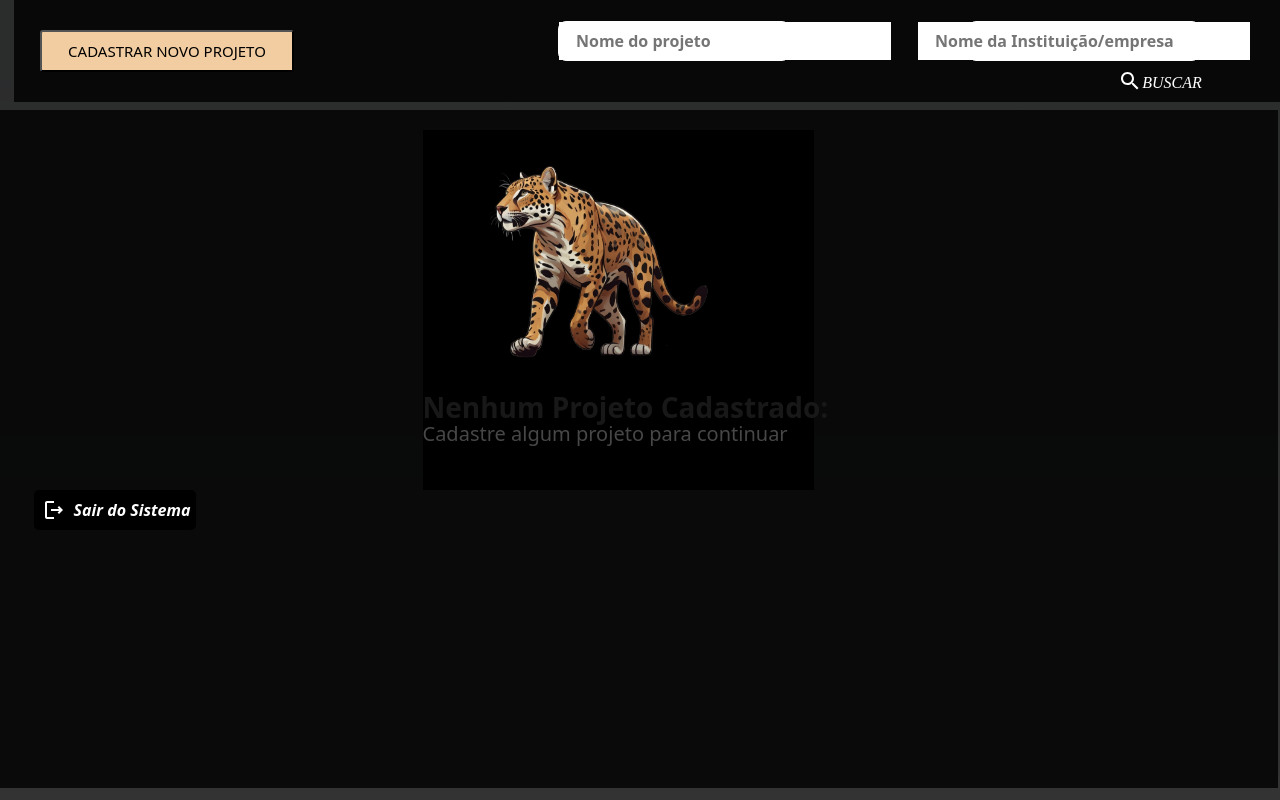
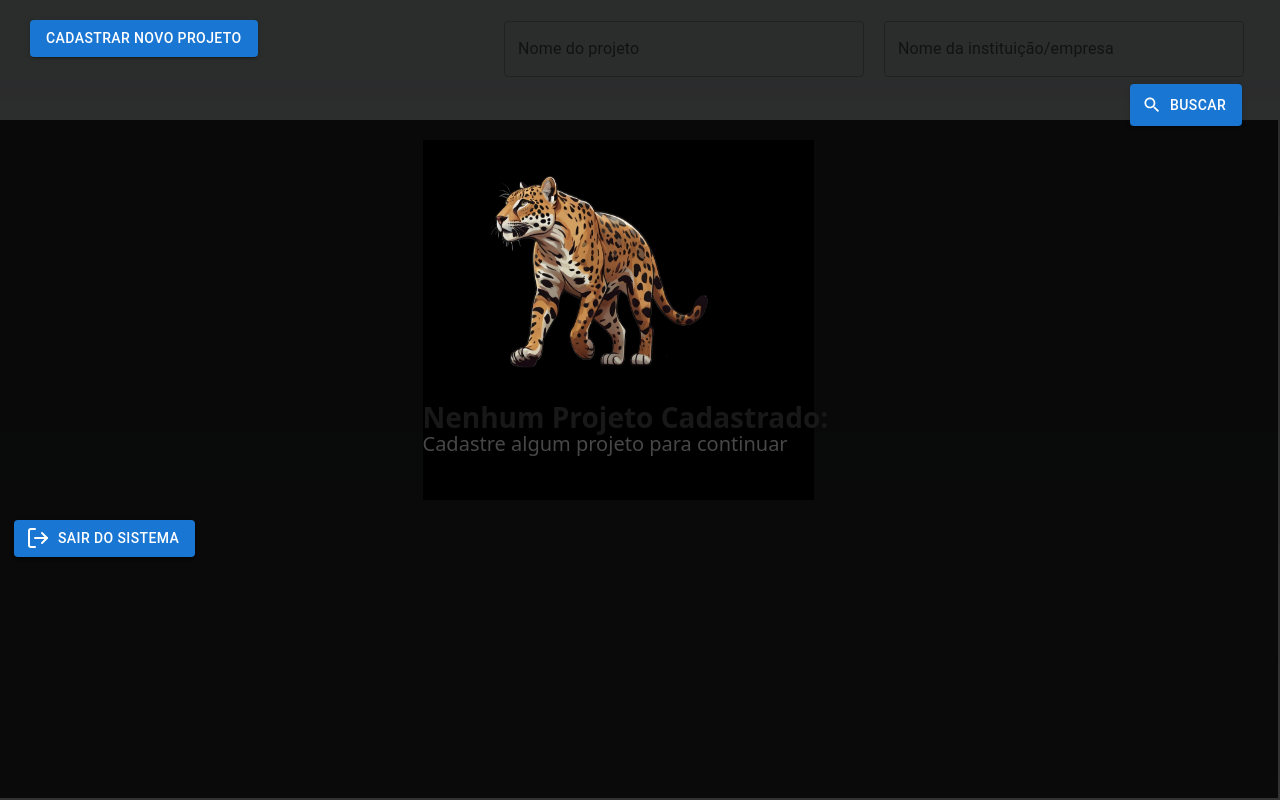
Before and after one commit to luizctb/next-prototype-selecao, a Next.js app: page / in a window 1280 px wide. Built offline with nearby package versions, Linux system fonts and the light colour scheme.

Commit message:
feat: atualização da navbar com material ui

```diff
--- a/src/app/search/page.tsx
+++ b/src/app/search/page.tsx
@@ -1,13 +1,11 @@
 "use client";
 
 import { CardRegistration } from '@/components/cards/CardRegistration';
-import { Navbar } from '@/components/navbar/Navbar';
 import Link from 'next/link';
 import { information } from '../FakeDatas/FakeRegistration';
 import { PageContainer, HomeBody } from './layout';
-import { ButtonExit } from '@/components/buttons/ButtonsLayout';
 import Image from 'next/image';
-import LogoutOutlinedIcon from '@mui/icons-material/LogoutOutlined';
+import Navbar from '@/components/navbar/Navbar';
 
 
 const SearchService: React.FC = () => {
@@ -22,16 +20,7 @@ const SearchService: React.FC = () => {
             />
           ))}
         </HomeBody>
-          <ButtonExit>
-            <Link href="/dashboard?page=searchResult" passHref>
-              <i className='link-content'>
-                <div className='icon'>
-                  <LogoutOutlinedIcon />
-                </div>
-                Sair do Sistema
-              </i>
-            </Link>
-          </ButtonExit>
+
       </Navbar>
     </PageContainer>
   );
--- a/src/app/searchResult/page.tsx
+++ b/src/app/searchResult/page.tsx
@@ -1,13 +1,13 @@
 "use client";
 
 import { CardNewProject } from '@/components/cards/CardNewProject';
-import { Navbar } from '@/components/navbar/Navbar';
 import Link from 'next/link';
 import { information02 } from '../FakeDatas/FakeNewProject';
 import { PageContainer, HomeBody } from './layout';
 import React from 'react';
 import { ButtonExit } from '@/components/buttons/ButtonsLayout';
 import LogoutOutlinedIcon from '@mui/icons-material/LogoutOutlined';
+import Navbar from '@/components/navbar/Navbar';
 
 
 const SearchResult: React.FC = () => {
--- a/src/components/buttons/ButtonsLayout.tsx
+++ b/src/components/buttons/ButtonsLayout.tsx
@@ -40,7 +40,6 @@ export const ButtonEnter = styled.button`
   line-height: 26px;
   letter-spacing: 0cap.46;
   cursor: pointer;
-  /* margin-bottom: 16px; */
 
   :hover {
     background-color: #e08214;
--- a/src/components/navbar/Navbar.tsx
+++ b/src/components/navbar/Navbar.tsx
@@ -1,46 +1,53 @@
 "use client"
 
 import Image from 'next/image'
-import { Nav, InputNameProject, InputNameCompany, InputSpace, TopRightItems, FixedNavbarSection, ContentContainer } from './NavbarLayout';
-import { ButtonRegister } from '../buttons/ButtonsLayout';
+import { Nav, FixedNavbarSection, ContentContainer,InputLayoutSearch, SearchPosition } from './NavbarLayout';
 import React from 'react';
 import { SearchOutlined } from '@mui/icons-material';
-import Link from 'next/link';
+import Button from '@mui/material/Button';
+import TextField from '@mui/material/TextField';
+import { LogOutIcon } from 'lucide-react';
+
 
 interface NavbarProps {
   children: React.ReactNode;
 }
 
-export function Navbar({ children }: NavbarProps) {
+const Navbar: React.FC<NavbarProps> = ({ children }: NavbarProps) => {
   return (
     <Nav>
       <FixedNavbarSection>
-        <TopRightItems>
-          <ButtonRegister>CADASTRAR NOVO PROJETO</ButtonRegister>
-
-          <InputNameProject>
-            <input type="text" placeholder="Nome do projeto" />
-          </InputNameProject>
-
-          <InputNameCompany className="search-company">
-            <input type="text" placeholder="Nome da Instituição/empresa" />
-          </InputNameCompany>
-
-          </TopRightItems>
-            <InputSpace>
-              <Link href="/dashboard?page=searchResult" passHref>
-              <i className='link-content'>
-                <div className='icon'>
-                  <SearchOutlined />
-                </div>
-                BUSCAR
-              </i>
-              </Link>
-            </InputSpace>
-          </FixedNavbarSection>
-        <ContentContainer>
-          {children}
+        <Button variant="contained" color="primary">
+          CADASTRAR NOVO PROJETO
+        </Button>
+        <InputLayoutSearch>
+          <>
+            <TextField id="outlined-basic" label="Nome do projeto" variant="outlined" />
+          </>
+          <>
+            <TextField id="outlined-basic" label="Nome da instituição/empresa" variant="outlined" />
+          </>
+        </InputLayoutSearch>
+        <SearchPosition>
+          <Button
+            variant="contained"
+            startIcon={<SearchOutlined />}
+            >
+            BUSCAR
+          </Button>
+        </SearchPosition>
+      </FixedNavbarSection>
+      <ContentContainer>
+        {children}
       </ContentContainer>
+      <Button
+        variant="contained"
+        startIcon={<LogOutIcon />}
+        >
+        Sair do Sistema
+      </Button>
     </Nav>
   );
 }
+
+export default Navbar;
--- a/src/components/navbar/NavbarLayout.tsx
+++ b/src/components/navbar/NavbarLayout.tsx
@@ -5,12 +5,12 @@ import styled from "styled-components";
 export const Nav = styled.nav`
   justify-content: space-between;
   align-items: center;
-  padding: 0px 56px 0px 16px;
   position: relative;
-  background-color: #000000CC;
   height: 678px;
   width: 100%;
   left: -2px;
+  background-color: #000000CC;
+  padding: 0px 56px 0px 16px;
 
   @media (max-width: 768px) {
     flex-direction: column;
@@ -19,128 +19,52 @@ export const Nav = styled.nav`
   }
 `;
 
-export const InputSpace = styled.div`
+export const SearchPosition = styled.div`
   display: flex;
   position: fixed;
-  right: 20px;
   height: 42px;
   width: 130px;
-  color:#ffffff;
-  top: 70px;
+  right: 20px;
+  top: 84px;
   border-radius: 3px;
-
-  i {
-    width: 60px;
-    height: 26px;
-    color:#ffffff;
-    display: flex;
-    padding: 0.5rem;
-    align-items: center;
-    justify-content: center;
-  }
-
-  input {
-    background-color: #000000CC;
-    color: #ffffff;
-    width: 60px;
-    height: 26px;
-    left: 0.46px;
   font-family: system-ui, -apple-system, BlinkMacSystemFont, 'Segoe UI', Roboto, Oxygen, Ubuntu, Cantarell, 'Open Sans', 'Helvetica Neue', sans-serif;
   font-weight: 500;
   font-size: 15px;
   line-height: 26px;
+  letter-spacing: 0.46px;
+
 
   @media (max-width: 768px) {
     width: 100%;
     margin-left: 0;
   }
-  }
 `;
 
-export const InputNameProject = styled.div`
-  gap: 10px;
-  width: 232px;
+export const InputLayoutSearch = styled.div`
+  display: flex;
+  flex-direction: row;
+  align-items: center;
+  justify-content: flex-end;
+  gap: 20px;
+  position: fixed;
   top: 21px;
-  border-radius: 8px;
-  margin-right: 10px;
-  border: 1.5px;
-  padding: 0px, 16px, 0px, 16px;
-  gap: 10px;
-  background-color: #000000CC;
-  border: 1.5px solid #ffffff;
-  position: fixed;
-  right: 480px;
+  right: 20px;
+  padding: 0 16px;
 
   input {
     width: 332px;
-    height: 38px;
-    border: 1.5px solid #ffffff;
-    color: #ffffff;
-    padding: 0 16px;
-    gap: 10px;
+    border-radius: 8px;
     font-family: system-ui, -apple-system, BlinkMacSystemFont, 'Segoe UI', Roboto, Oxygen, Ubuntu, Cantarell, 'Open Sans', 'Helvetica Neue', sans-serif;
     font-weight: 600;
     font-size: 16px;
     line-height: 24px;
-    letter-spacing: 0.15;
+    letter-spacing: 0.15px;
 
-    :focus {
-      border: 1px solid #F2CDA1;
-    }
-
-    @media (max-width: 768px) {
-      width: 100%;
-      margin-bottom: 10px;
-    }
-  }
-`;
-
-export const InputNameCompany = styled.div`
-  display: flex;
-  flex-direction: column;
-  align-items: center;
-  margin-right: 10px;
-  background-color: #000000CC;
-  width: 232px;
-  top: 21px;
-  right: 70px;
-  border-radius: 8px;
-  border: 1.5px solid #ffffff;
-  padding: 0px, 16px, 0px, 16px;
-  position: fixed;
-
-
-
-  input {
-    width: 332px;
-    height: 38px;
-    border: 1.5px solid #ffffff;
-    color: #ffffff;
-    padding: 0 16px;
-    gap: 10px;
-    font-family: system-ui, -apple-system, BlinkMacSystemFont, 'Segoe UI', Roboto, Oxygen, Ubuntu, Cantarell, 'Open Sans', 'Helvetica Neue', sans-serif;
-    font-weight: 600;
-    font-size: 16px;
-    line-height: 24px;
-    letter-spacing: 0.15;
-
-    :focus {
-      border: 1px solid #F2CDA1;
-    }
-
-    @media (max-width: 768px) {
-      width: 100%;
-      margin-bottom: 10px;
-    }
   }
 `;
 
 export const FixedNavbarSection = styled.div`
-  display: flex;
-  align-items: center;
-  justify-content: space-between;
   width: 100%;
-  background-color: #000000CC;
   padding: 20px 16px;
   position: fixed;
   top: 0;
@@ -154,16 +78,6 @@ export const FixedNavbarSection = styled.div`
 `;
 
 export const ContentContainer = styled.div`
-  margin-top: 110px;
+  margin-top: 120px;
   padding: 20px;
 `;
-
-export const TopRightItems = styled.div`
-  display: flex;
-  align-items: center;
-  margin-bottom: 0px;
-  justify-content: space-between;
-  padding: 10px;
-  top: 21px;
-  border-radius: 18px;
-`;
```
Lines whose indentation alone changed are shown as unchanged.
